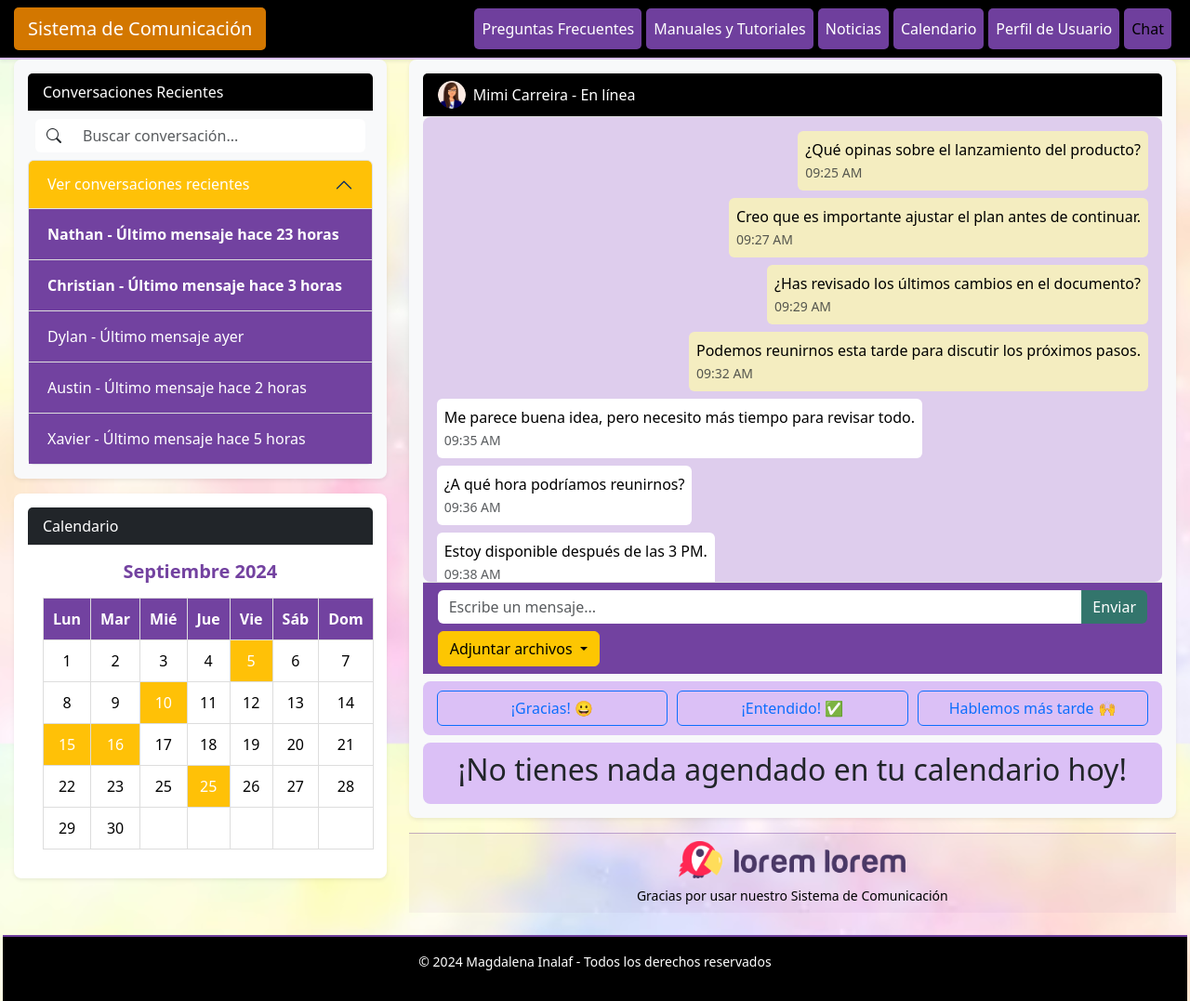
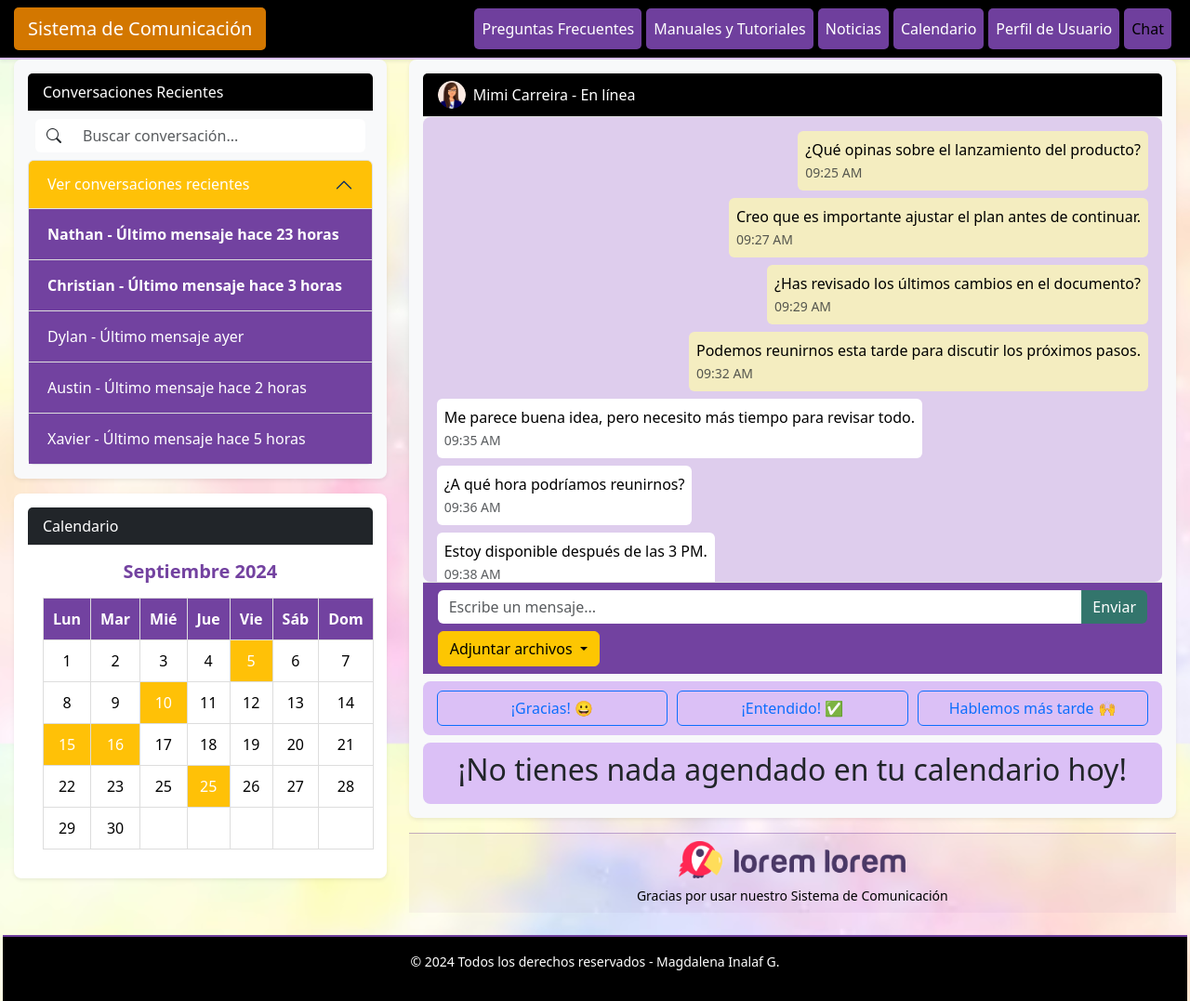
Before and after one commit to MagdaIG/interfaz-chat, a plain HTML site: page index.html in a window 1280 px wide. Shown: the whole page at 93% size. Drawn offline with nearby package versions, Linux system fonts and the light colour scheme; a script that the page names is missing; files whose address does not match are found by name.

Commit message:
arreglando footer

```diff
--- a/index.html
+++ b/index.html
@@ -351,7 +351,7 @@
 
 <!-- Footer -->
 <footer class="text-white text-center p-3 mt-4">
-    <p>© 2024 Magdalena Inalaf - Todos los derechos reservados</p>
+    <p>© 2024 Todos los derechos reservados - Magdalena Inalaf G.</p>
 </footer>
 
 <script src="https://cdn.jsdelivr.net/npm/bootstrap@5.3.0-alpha3/dist/js/bootstrap.bundle.min.js"></script>
```
